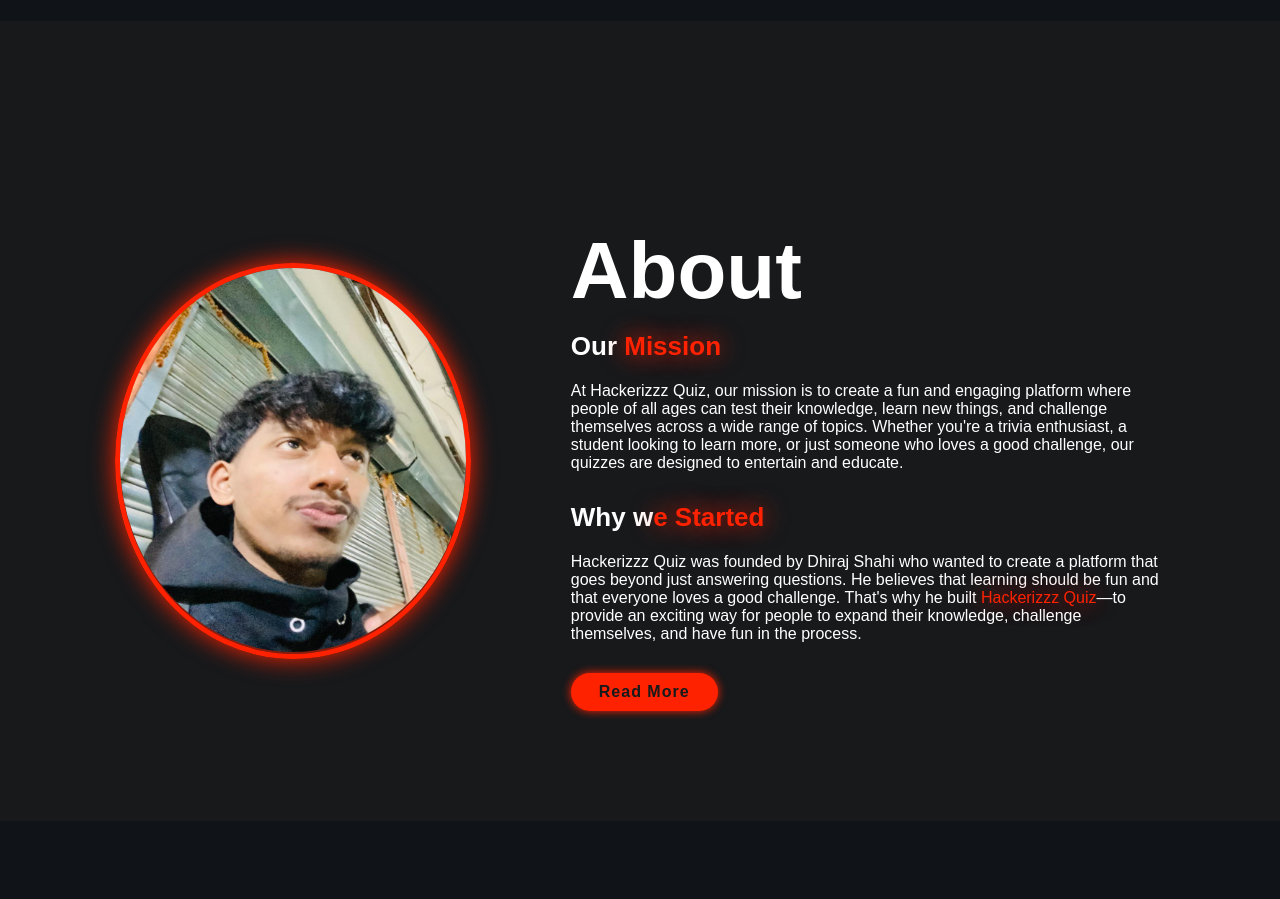
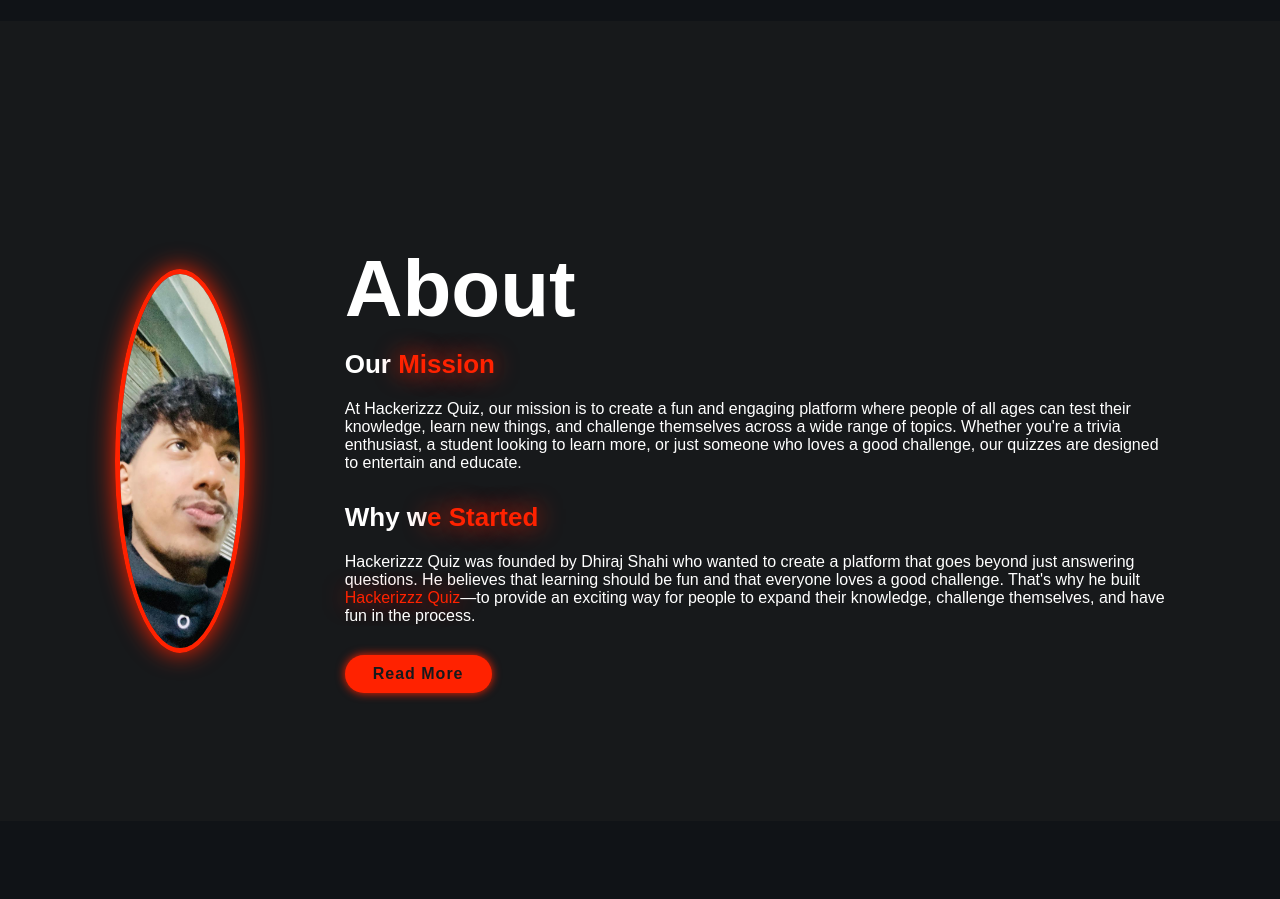
Before and after one commit to hackerizzzboi/portfolio-website, a PHP site: page / in a window 1280 px wide. Shown: the part 779-1678 px from the top of the page. Run offline with PHP 8.4, Linux system fonts and the light colour scheme.

Commit message:
Update style.css

```diff
--- a/style.css
+++ b/style.css
@@ -176,18 +176,21 @@
     gap:10rem;
     background: var(--second-bg-color);
 }
-.about-img{
+.about-img {
     border-radius: 50%;
     border: 5px solid var(--main-color);
     box-shadow: inset 0 0 25px var(--main-color),
                       0 0 25px var(--main-color);
+    width: 30vw; /* Adjust width */
+    height: 30vw; /* Adjust height to ensure a square */
 }
-.about-img img{
+
+.about-img img {
     position: relative;
-    width: 27vw;
-    height: 30vw;
-    border-radius: 100%;
-    top: 1;
+    width: 100%;
+    height: 100%; /* Set height to 100% to fill container */
+    border-radius: 50%; /* Make the image itself circular */
+    object-fit: cover; /* Ensure the image covers the container and maintains aspect ratio */
 }
 .heading{
     text-align: center;
```
